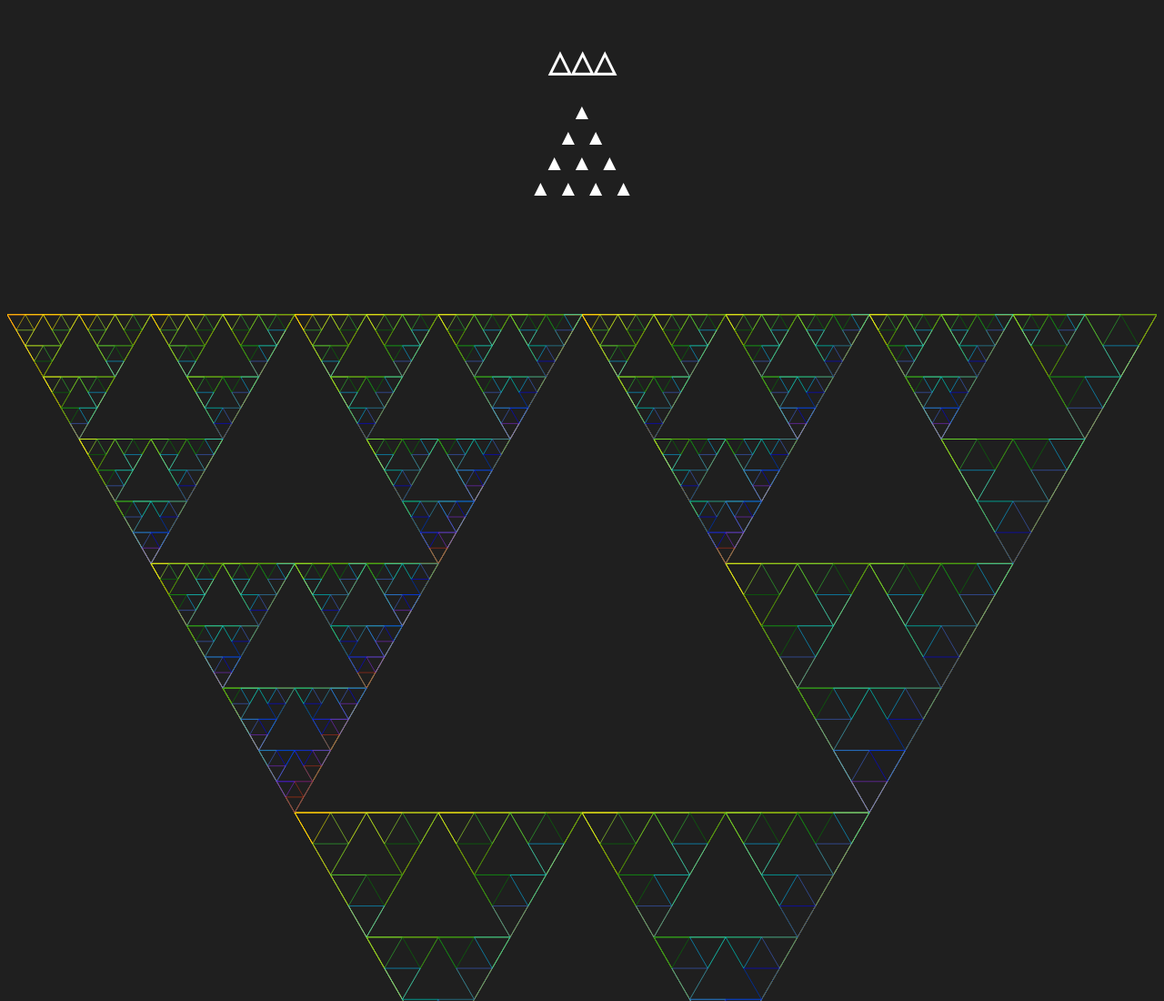
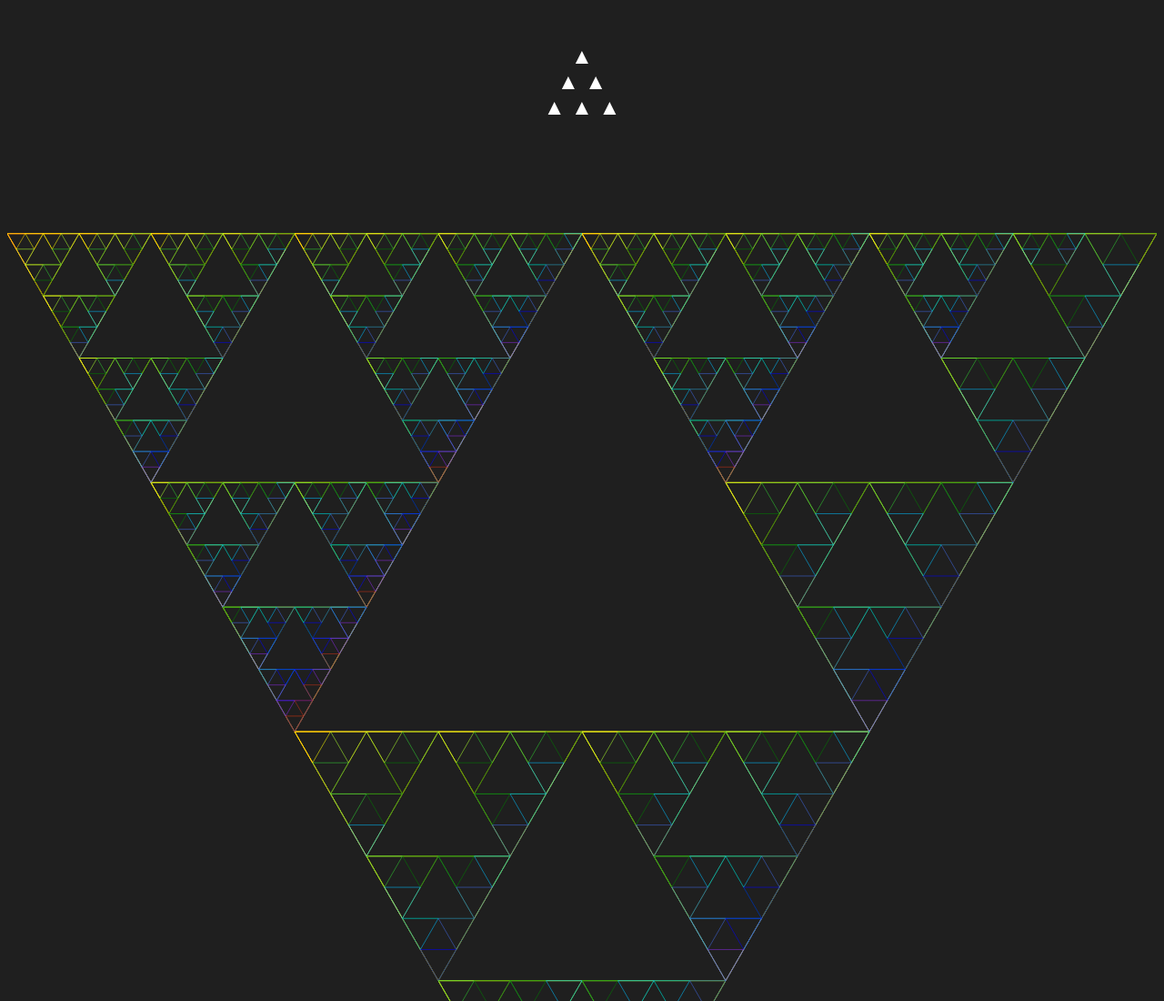
Before and after one commit to spookyboogy/jsFractalPlayground, a plain HTML site: page ex1.html in a window 1280 px wide. Shown: the top 1100 px of the page at 91% size. Drawn offline with Linux system fonts and the light colour scheme.

Commit message:
fix title and subhead

```diff
--- a/ex1.html
+++ b/ex1.html
@@ -4,19 +4,20 @@
 <head>
   <meta charset="UTF-8">
   <meta name="viewport" content="width=device-width, initial-scale=1.0">
-  <title>Fractal Pyramid</title>
+  <title>△△△</title>
   <link rel="stylesheet" href="ex1.css">
+  <link rel="icon" href="neocities.png" type="image/png">
 </head>
 
 <body>
   <div id="titleContainer">
-    <h1>△△△</h1>
+    <!-- <h1>△△△</h1> -->
 
 		<h2 id="subhead"></h2>
 
 			<script>
 				const s1 = " \u25B2 ";
-        const baseSize = 4;
+        const baseSize = 3;
         const fullSubhead = Array.from({ length: baseSize }, (_, index) => `${s1.repeat(index + 1)}`).join('<br>');
 				const subheadElement = document.getElementById("subhead");
 				subheadElement.innerHTML = fullSubhead;
```
